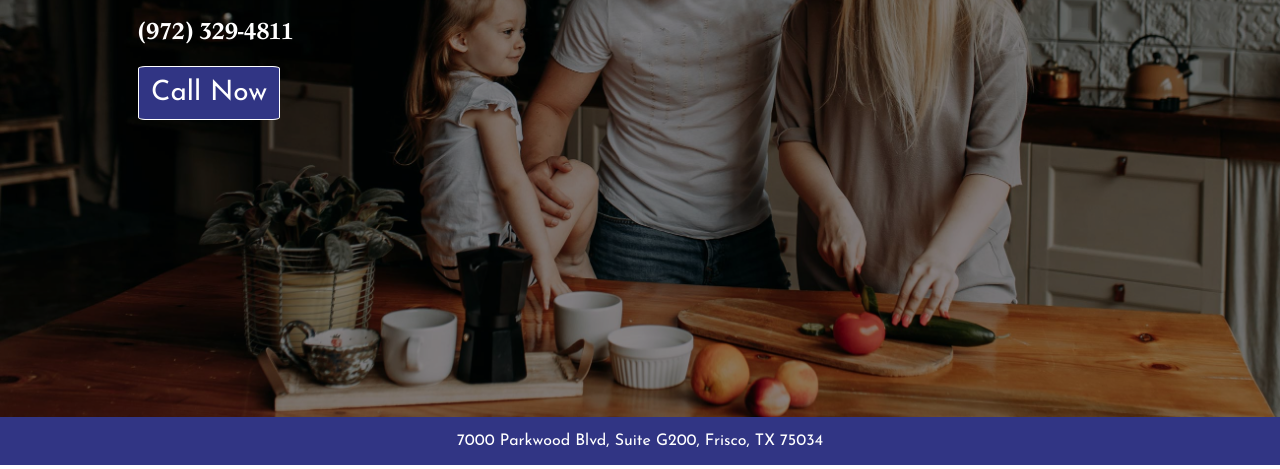
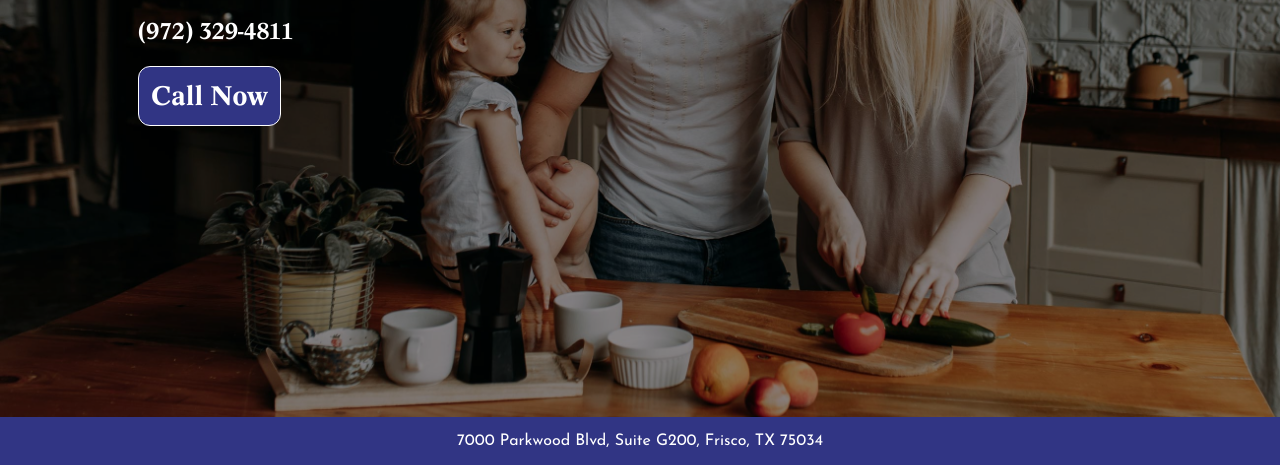
Before and after one commit to ConradTrost/ott-coming-soon, a plain HTML site: page index.html in a window 1280 px wide. Shown: the part 335-804 px from the top of the page. Drawn offline with Linux system fonts and the light colour scheme.

Commit message:
button styling

```diff
--- a/index.html
+++ b/index.html
@@ -18,7 +18,7 @@
 				<h1>Ott Insurance Agency</h1>
 				<h2>Helping You Protect What Matters Most</h2>
 				<h4><a href="tel:+19723294811">(972) 329-4811</a></h4>
-				<a href="tel:+19723294811"><div class="btn">Call Now</div></a>
+				<a href="tel:+19723294811"><button class="btn">Call Now</button></a>
 			</div>
 			<div class="footer"><p>7000 Parkwood Blvd, Suite G200, Frisco, TX 75034</p></div>
 		</div>
--- a/styles.css
+++ b/styles.css
@@ -69,12 +69,14 @@ a {
     width: auto;
     background: #313584;
     color: #fff;
-    border-radius: 5%;
+    border-radius: 12px;
     border: 1px solid #fff;
+    font-family: 'Concept Medium'
 }
 
 .btn:hover {
     transform: scale(1.01);
+    cursor: pointer;
 }
 
 .footer {
```
